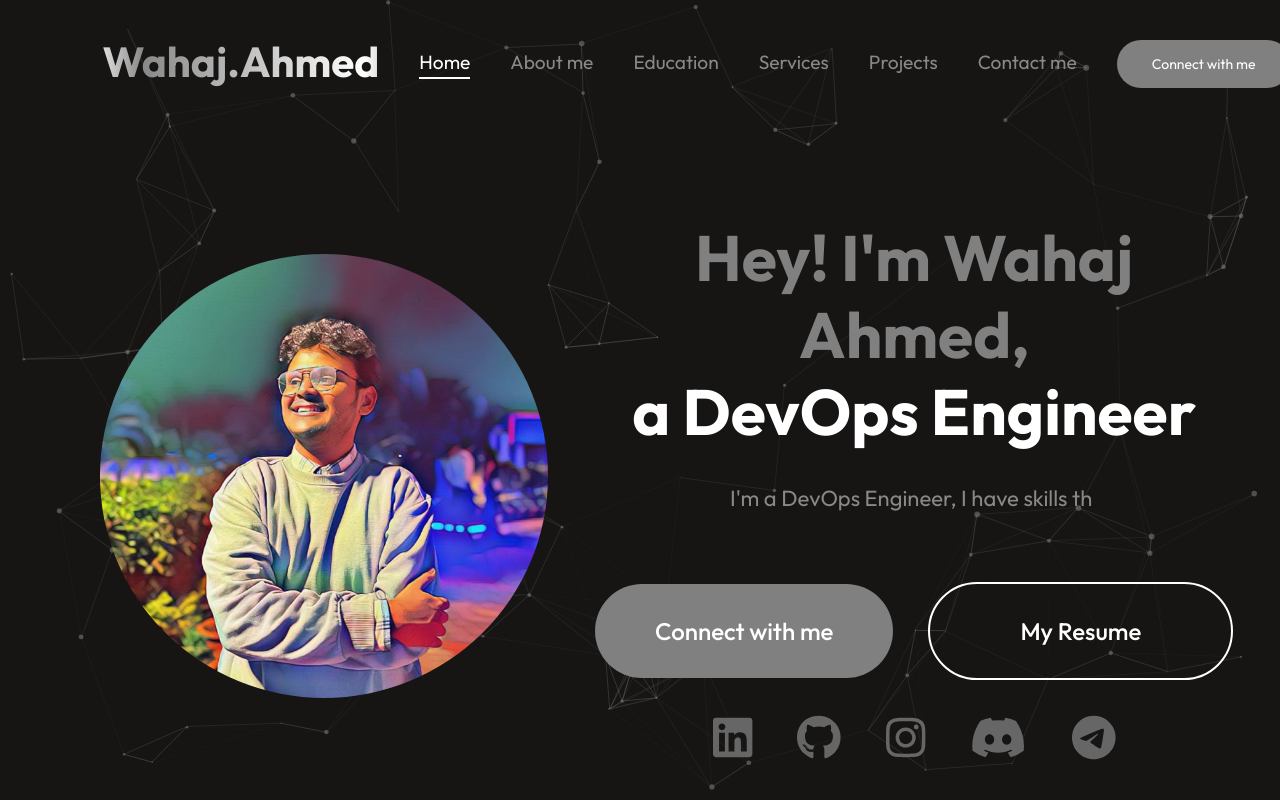
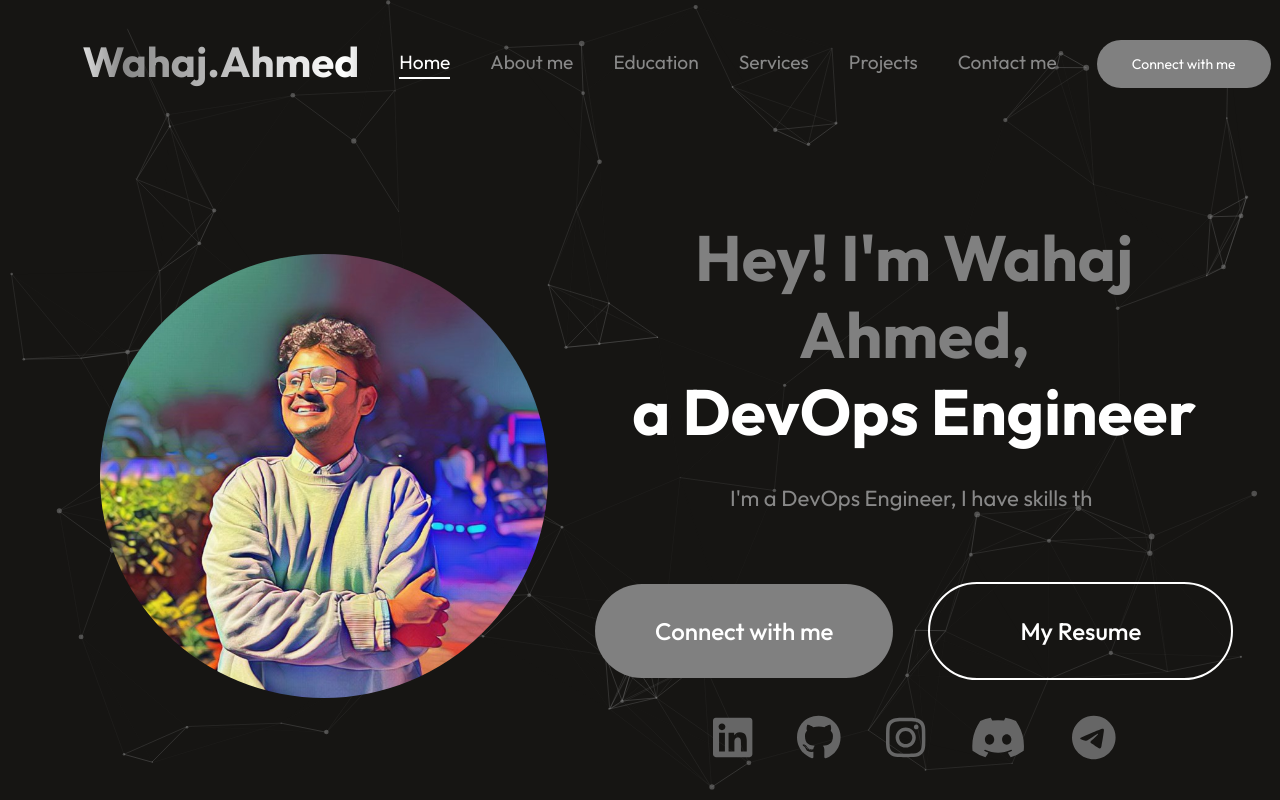
Before and after one commit to wahajahmad-cyber/wahajahmad-cyber.github.io, a React (Vite) app: page / in a window 1280 px wide. Shown: the top 800 px of the page. Built offline with nearby package versions, Linux system fonts and the light colour scheme; no server answers; a web font is replaced by a local one.

Commit message:
feat: adjust navbar title position

```diff
--- a/src/components/NavBar/NavBar.css
+++ b/src/components/NavBar/NavBar.css
@@ -29,6 +29,7 @@
     transition: transform 0.3s ease;
     flex-shrink: 0; /* Prevent logo from shrinking */
     margin-right: 0; /* Remove auto margin */
+    margin-left: -20px; /* Move name to the left */
     position: relative;
     z-index: 2;  /* Keep logo above particles */
 }
```
Also changed, not shown: 1 other file (tests, documents, lock files or other folders).
